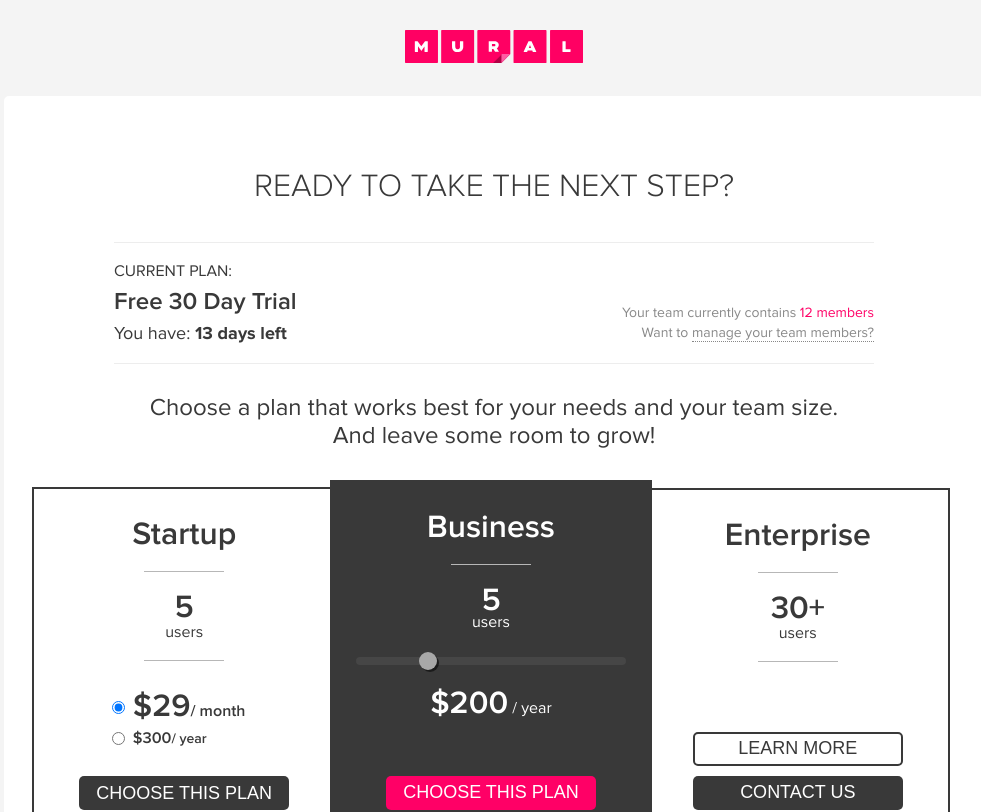
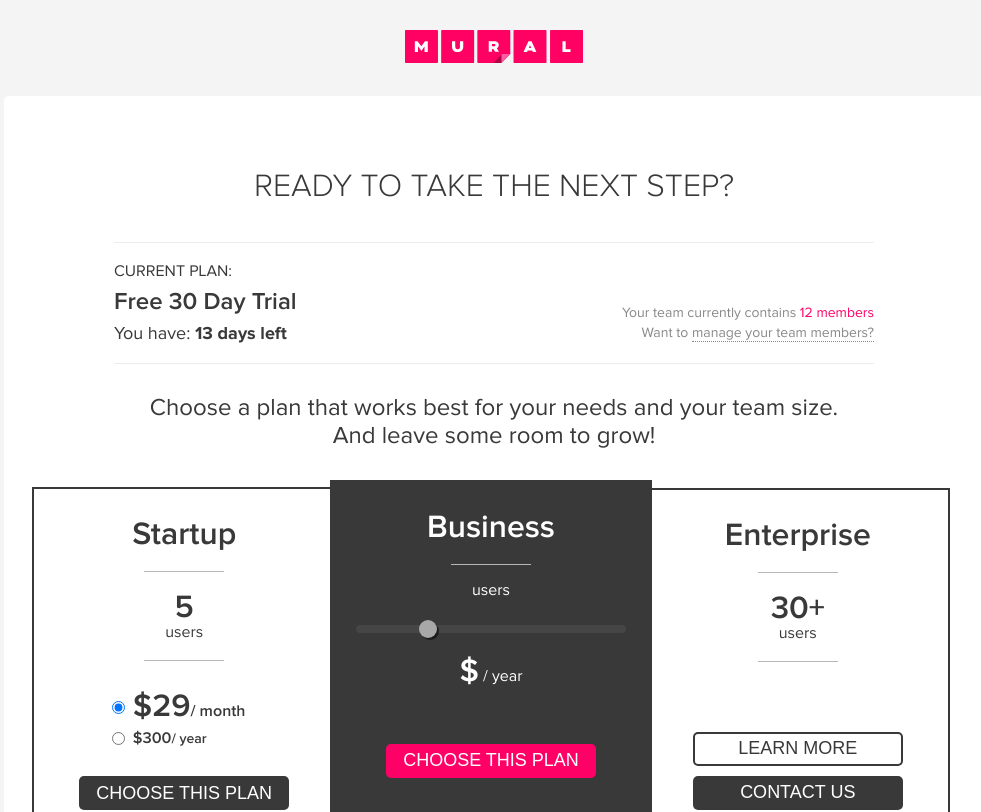
Before and after one commit to cecialbero/checkout, an Angular app in the folder checkout-page/: page / in a window 1280 px wide. Shown: the top 812 px of the page, without its empty margins (146-1127 px from the left). Built offline with nearby package versions, Linux system fonts and the light colour scheme.

Commit message:
Inserts the maxValue, minValue, initialValue and step properties into the app-user componentn

```diff
--- a/checkout-page/src/app/plan/plan.component.html
+++ b/checkout-page/src/app/plan/plan.component.html
@@ -40,7 +40,11 @@
         <article>
           <div class="slider-big-txt">Business</div>
           <hr>
-          <app-user-slider-year numberOfUsers="5" pricePerYear="200"></app-user-slider-year>
+          <app-user-slider-year
+          maxValue="800"
+          minValue="200"
+          step="200"
+          initialValue="600"></app-user-slider-year>
           <button class="btn btn-primary center">Choose this plan</button>
         </article>
 
```
